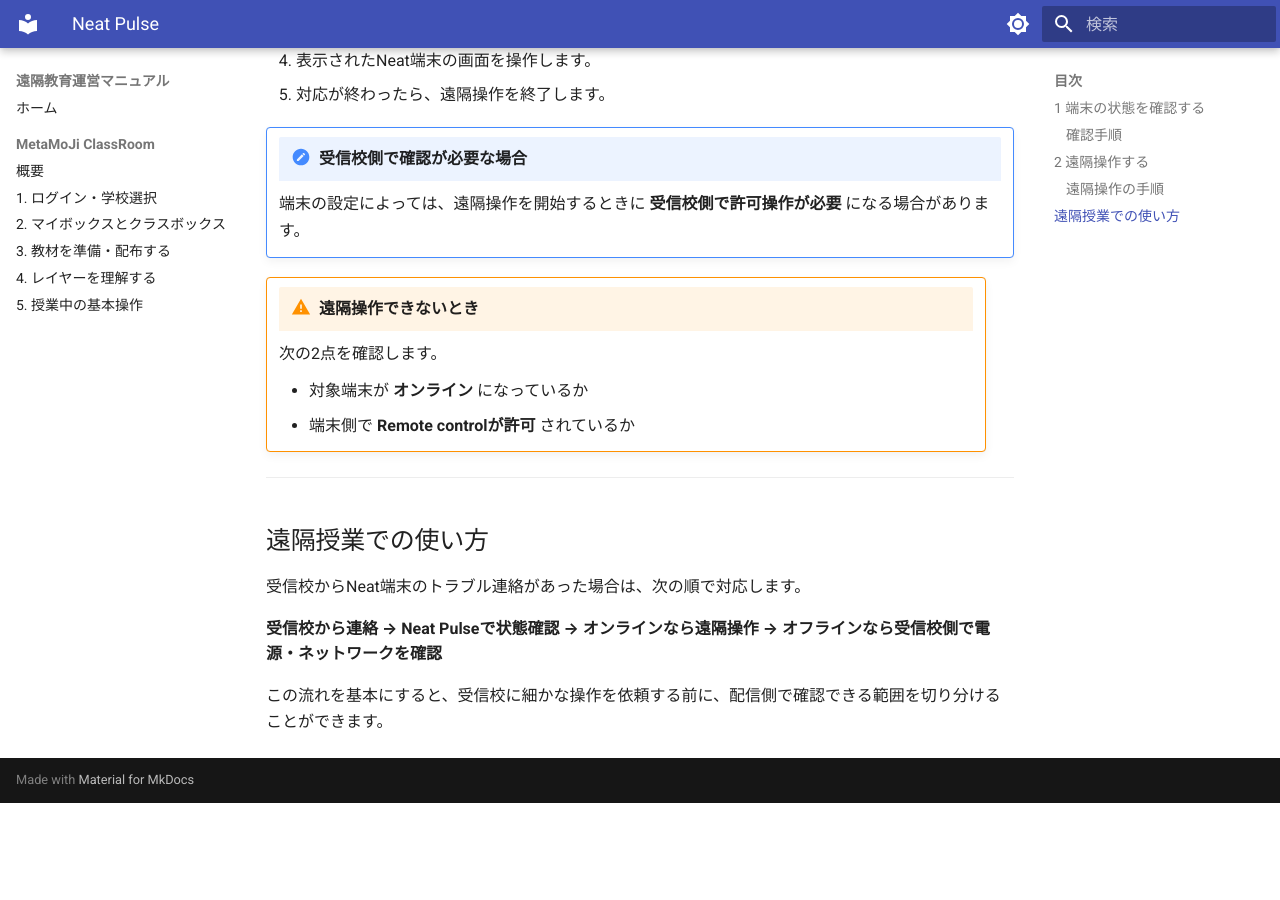
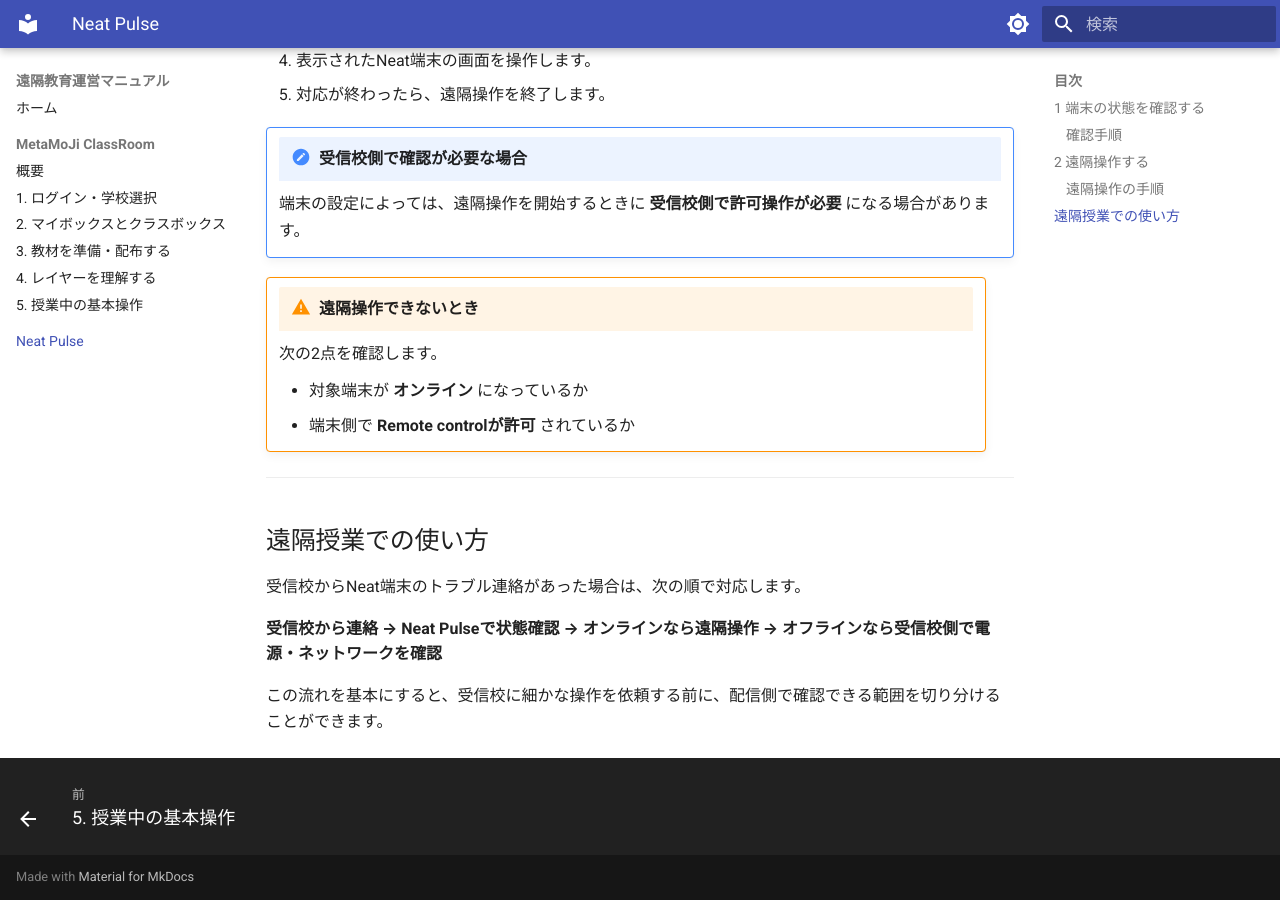
Before and after one commit to a-recs/remote-manual, an MkDocs documentation site: the page built from docs/neat-pulse/index.md, in a window 1280 px wide and 900 px high, scrolled down 1492 px. Built offline with MkDocs 1.6.1 and Material for MkDocs 9.7.7, drawn with Linux system fonts in a browser that asks for light colours; before the commit the page ends 2295 px from its top, so only the background shows below that.

Commit message:
Add Neat Pulse to navigation

```diff
--- a/mkdocs.yml
+++ b/mkdocs.yml
@@ -11,6 +11,7 @@ nav:
       - 3. 教材を準備・配布する: metamoji/03-material.md
       - 4. レイヤーを理解する: metamoji/04-layer.md
       - 5. 授業中の基本操作: metamoji/05-operation.md
+  - Neat Pulse: neat-pulse/index.md
 
 theme:
   name: material
```
